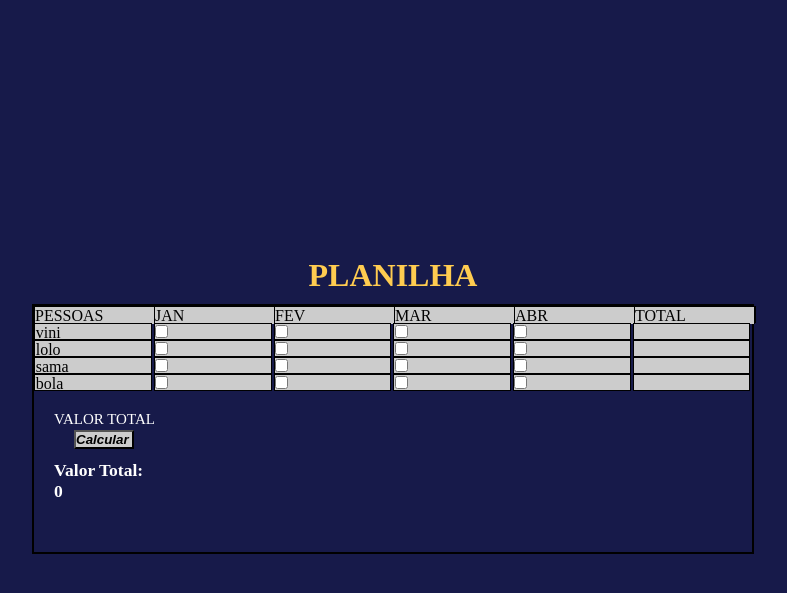
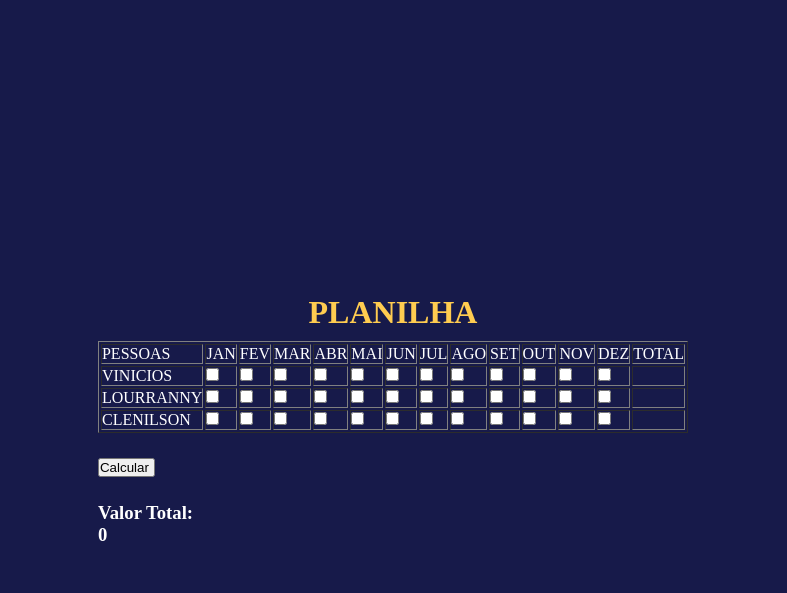
Before and after one commit to Hitalooo/psif, a Flask app: page /planilha in a window 1280 px wide. Shown: the top 593 px of the page, without its empty margins (247-1034 px from the left). Run offline with Flask 3, Linux system fonts and the light colour scheme.

Commit message:
planilha

```diff
--- a/app.py
+++ b/app.py
@@ -22,7 +22,6 @@ def planilha():
     totais = {}
 
     if request.method == 'POST':
-
         for key, value in request.form.items():
             try:
                 nome = key[4:]
@@ -34,7 +33,6 @@ def planilha():
                 checked_items[key] = True
                 print (key, value)
             except ValueError:
-
                 continue
 
     return render_template('planilha.html', total=total, checked_items=checked_items, total_por_pessoa=totais)
--- a/static/planilha.css
+++ b/static/planilha.css
@@ -10,15 +10,6 @@ body {
     align-items: center;
     display: flex;
     height: 100vh;
-}
-
-.conteudo {
-    width: 722px;
-    height: 250px;
-    border: 2px black solid;
-    display: flex;
-    flex-direction: column;
-    background-color: #171a4a;
     color: white;
 }
 
@@ -26,15 +17,6 @@ h1 {
     color: #ffcc50;
 }
 
-.mes {
-    width: 120px;
-    height: 17px;
-    border-right: 1px black solid;
-    display: flex;
-    flex-direction: row;
-    background-color: #ccc;
-    color: black;
-}
 
 .head {
     justify-content: center;
@@ -43,54 +25,14 @@ h1 {
     margin: 10px;
 }
 
-.categorias {
-    width: 722px;
-    height: 17px;
-    border: 1px black solid;
-    display: flex;
-    flex-direction: row;
-}
-.pessoas {
-    width: 119px;
-    margin-right: 1.6px;
-    margin-left: 0.2px;
-    background-color: #ccc;
-    color: black
-}
-.pes {
-    width: 100%;
-    height: 17px;
-    border: 1px black solid;
-    padding: 0.5px;
-}
-.teste {
-    display: flex;
-    flex-direction: row;
-}
-.calcular{
-    width: 2px;
-    height: 5px;
-    margin-left: 20px;
-    margin-top: 2px;
-}
-.calcular1 {
-    font-style: oblique;
-    font-weight: bold;
-    background-color: #ccc;
-    cursor: pointer;
-}
-
-.calcular1:hover {
-    background-color: #ffcc50;
-}
-
-.total{
-    padding: 20px;
-}
 h3{
     margin-top: 25px;
 }
 .footer{
     width: 97px;
     height: 15px;
+    margin-top: 25px;
 }
+.total{
+    margin-top: 25px;
+}
--- a/templates/churras.html
+++ /dev/null
@@ -1,5 +0,0 @@
-{% extends 'piscina.html' %}
-
-{% block content %}
-        <h1>PARABENS VOCÊ ACABA DE ESCOLHER UM CHURRAS</h1>
-{% endblock %}
--- a/templates/planilha.html
+++ b/templates/planilha.html
@@ -11,73 +11,86 @@
         <div class="head">
             <h1>PLANILHA</h1>
         </div>
+
         <form method="post">
-            <div class="conteudo">
-                <div class="categorias">
-                    <div class="mes">PESSOAS</div>
-                    <div class="mes"> JAN</div>
-                    <div class="mes"> FEV</div>
-                    <div class="mes"> MAR</div>
-                    <div class="mes"> ABR</div>
-                    <div class="mes"> TOTAL</div>
-
-                </div>
-                <div class="teste">
-                    <div class="pessoas">
-                        <div class="pes">vini</div>
-                        <div class="pes">lolo</div>
-                        <div class="pes">sama</div>
-                        <div class="pes">bola</div>
-                    </div>
-                    <div class="pessoas">
-                        <div class="pes"><input type="checkbox" name='jan_vini' value="10" {% if 'jan_vini' in checked_items %}checked{% endif %}></div>
-                        <div class="pes"><input type="checkbox" name='jan_lolo' value="10" {% if 'jan_lolo' in checked_items %}checked{% endif %}></div>
-                        <div class="pes"><input type="checkbox" name='jan_sama' value="10" {% if 'jan_sama' in checked_items %}checked{% endif %}></div>
-                        <div class="pes"><input type="checkbox" name='jan_bola' value="10" {% if 'jan_bola' in checked_items %}checked{% endif %}></div>
-                    </div>
-
-                    <div class="pessoas">
-                        <div class="pes"><input type="checkbox" name='feb_vini' value="10" {% if 'feb_vini' in checked_items %}checked{% endif %}></div>
-                        <div class="pes"><input type="checkbox" name='feb_lolo' value="10" {% if 'feb_lolo' in checked_items %}checked{% endif %}></div>
-                        <div class="pes"><input type="checkbox" name='feb_sama' value="10" {% if 'feb_sama' in checked_items %}checked{% endif %}></div>
-                        <div class="pes"><input type="checkbox" name='feb_bola' value="10" {% if 'feb_bola' in checked_items %}checked{% endif %}></div>
-                    </div>
-
-                    <div class="pessoas">
-                        <div class="pes"><input type="checkbox" name='mar_vini' value="10" {% if 'mar_vini' in checked_items %}checked{% endif %}></div>
-                        <div class="pes"><input type="checkbox" name='mar_lolo' value="10" {% if 'mar_lolo' in checked_items %}checked{% endif %}></div>
-                        <div class="pes"><input type="checkbox" name='mar_sama' value="10" {% if 'mar_sama' in checked_items %}checked{% endif %}></div>
-                        <div class="pes"><input type="checkbox" name='mar_bola' value="10" {% if 'mar_bola' in checked_items %}checked{% endif %}></div>
-                    </div>
-
-                    <div class="pessoas">
-                        <div class="pes"><input type="checkbox" name='apr_vini' value="10" {% if 'apr_vini' in checked_items %}checked{% endif %}></div>
-                        <div class="pes"><input type="checkbox" name='apr_lolo' value="10" {% if 'apr_lolo' in checked_items %}checked{% endif %}></div>
-                        <div class="pes"><input type="checkbox" name='apr_sama' value="10" {% if 'apr_sama' in checked_items %}checked{% endif %}></div>
-                        <div class="pes"><input type="checkbox" name='apr_bola' value="10" {% if 'apr_bola' in checked_items %}checked{% endif %}></div>
-                    </div>
-                    <div class="pessoas">
-                        <div class="pes"> {% if 'vini' in total_por_pessoa %}{{total_por_pessoa['vini']}}{% endif %}</div>
-                        <div class="pes"> {% if 'lolo' in total_por_pessoa %}{{total_por_pessoa['lolo']}}{% endif %}</div>
-                        <div class="pes"> {% if 'sama' in total_por_pessoa %}{{total_por_pessoa['sama']}}{% endif %}</div>
-                        <div class="pes"> {% if 'bola' in total_por_pessoa %}{{total_por_pessoa['bola']}}{% endif %}</div>
-                    </div>
-
-                    </form>
-                </div>
-                <div class="total" style="font-size: 15px;"> VALOR TOTAL
-
+                <table border="1">
+                    <tr>
+                        <td>PESSOAS</td>
+                        <td>JAN</td>
+                        <td>FEV</td>
+                        <td>MAR</td>
+                        <td>ABR</td>
+                        <td>MAI</td>
+                        <td>JUN</td>
+                        <td>JUL</td>
+                        <td>AGO</td>
+                        <td>SET</td>
+                        <td>OUT</td>
+                        <td>NOV</td>
+                        <td>DEZ</td>
+                        <td>TOTAL</td>
+                    </tr>
+                    <tr>
+                        <td>VINICIOS</td>
+                        <td><input type="checkbox" name='jan_vini' value="10" {% if 'jan_vini' in checked_items %}checked{% endif %}></td>
+                        <td><input type="checkbox" name='fev_vini' value="10" {% if 'fev_vini' in checked_items %}checked{% endif %}></td>
+                        <td><input type="checkbox" name='mar_vini' value="10" {% if 'mar_vini' in checked_items %}checked{% endif %}></td>
+                        <td><input type="checkbox" name='abr_vini' value="10" {% if 'abr_vini' in checked_items %}checked{% endif %}></td>
+                        <td><input type="checkbox" name='mai_vini' value="10" {% if 'mai_vini' in checked_items %}checked{% endif %}></td>
+                        <td><input type="checkbox" name='jun_vini' value="10" {% if 'jun_vini' in checked_items %}checked{% endif %}></td>
+                        <td><input type="checkbox" name='jul_vini' value="10" {% if 'jul_vini' in checked_items %}checked{% endif %}></td>
+                        <td><input type="checkbox" name='ago_vini' value="10" {% if 'ago_vini' in checked_items %}checked{% endif %}></td>
+                        <td><input type="checkbox" name='set_vini' value="10" {% if 'set_vini' in checked_items %}checked{% endif %}></td>
+                        <td><input type="checkbox" name='out_vini' value="10" {% if 'out_vini' in checked_items %}checked{% endif %}></td>
+                        <td><input type="checkbox" name='nov_vini' value="10" {% if 'nov_vini' in checked_items %}checked{% endif %}></td>
+                        <td><input type="checkbox" name='dez_vini' value="10" {% if 'dez_vini' in checked_items %}checked{% endif %}></td>
+                        <td>{% if 'vini' in total_por_pessoa %}{{total_por_pessoa['vini']}}{% endif %}</td>
+                    </tr>
+                    <tr>
+                        <td>LOURRANNY</td>
+                        <td><input type="checkbox" name='jan_lourranny' value="10" {% if 'jan_lourranny' in checked_items %}checked{% endif %}></td>
+                        <td><input type="checkbox" name='fev_lourranny' value="10" {% if 'fev_lourranny' in checked_items %}checked{% endif %}></td>
+                        <td><input type="checkbox" name='mar_lourranny' value="10" {% if 'mar_lourranny' in checked_items %}checked{% endif %}></td>
+                        <td><input type="checkbox" name='abr_lourranny' value="10" {% if 'abr_lourranny' in checked_items %}checked{% endif %}></td>
+                        <td><input type="checkbox" name='mai_lourranny' value="10" {% if 'mai_lourranny' in checked_items %}checked{% endif %}></td>
+                        <td><input type="checkbox" name='jun_lourranny' value="10" {% if 'jun_lourranny' in checked_items %}checked{% endif %}></td>
+                        <td><input type="checkbox" name='jul_lourranny' value="10" {% if 'jul_lourranny' in checked_items %}checked{% endif %}></td>
+                        <td><input type="checkbox" name='ago_lourranny' value="10" {% if 'ago_lourranny' in checked_items %}checked{% endif %}></td>
+                        <td><input type="checkbox" name='set_lourranny' value="10" {% if 'set_lourranny' in checked_items %}checked{% endif %}></td>
+                        <td><input type="checkbox" name='out_lourranny' value="10" {% if 'out_lourranny' in checked_items %}checked{% endif %}></td>
+                        <td><input type="checkbox" name='nov_lourranny' value="10" {% if 'nov_lourranny' in checked_items %}checked{% endif %}></td>
+                        <td><input type="checkbox" name='dez_lourranny' value="10" {% if 'dez_lourranny' in checked_items %}checked{% endif %}></td>
+                        <td>{% if 'lourranny' in total_por_pessoa %}{{total_por_pessoa['lourranny']}}{% endif %}</td>
+                    </tr>
+                    <tr>
+                        <td>CLENILSON</td>
+                        <td><input type="checkbox" name='jan_clenilson' value="10" {% if 'jan_clenilson' in checked_items %}checked{% endif %}></td>
+                        <td><input type="checkbox" name='fev_clenilson' value="10" {% if 'fev_clenilson' in checked_items %}checked{% endif %}></td>
+                        <td><input type="checkbox" name='mar_clenilson' value="10" {% if 'mar_clenilson' in checked_items %}checked{% endif %}></td>
+                        <td><input type="checkbox" name='abr_clenilson' value="10" {% if 'abr_clenilson' in checked_items %}checked{% endif %}></td>
+                        <td><input type="checkbox" name='mai_clenilson' value="10" {% if 'mai_clenilson' in checked_items %}checked{% endif %}></td>
+                        <td><input type="checkbox" name='jun_clenilson' value="10" {% if 'jun_clenilson' in checked_items %}checked{% endif %}></td>
+                        <td><input type="checkbox" name='jul_clenilson' value="10" {% if 'jul_clenilson' in checked_items %}checked{% endif %}></td>
+                        <td><input type="checkbox" name='ago_clenilson' value="10" {% if 'ago_clenilson' in checked_items %}checked{% endif %}></td>
+                        <td><input type="checkbox" name='set_clenilson' value="10" {% if 'set_clenilson' in checked_items %}checked{% endif %}></td>
+                        <td><input type="checkbox" name='out_clenilson' value="10" {% if 'out_clenilson' in checked_items %}checked{% endif %}></td>
+                        <td><input type="checkbox" name='nov_clenilson' value="10" {% if 'nov_clenilson' in checked_items %}checked{% endif %}></td>
+                        <td><input type="checkbox" name='dez_clenilson' value="10" {% if 'dez_clenilson' in checked_items %}checked{% endif %}></td>
+                        <td>{% if 'clenilson' in total_por_pessoa %}{{total_por_pessoa['clenilson']}}{% endif %}</td>
+                    </tr>
+                </table>
+                <div class="total" style="font-size: 15px;">
                     <div class="calcular"><input class="calcular1" type="submit" value="Calcular "></div>
-                {% if total is not none %}
-                        <div class="footer">
-                            <h3>Valor Total: {{ total }}</h3>
-                        </div>
-                {% endif %}
-                </div>
                 </div>
 
+                {% if total is not none %}
+                <div class="footer">
+                    <h3>Valor Total: {{ total }}</h3>
+                </div>
+                {% endif %}
+        </form>
 
-
+        </div>
     </div>
 </body>
 </html>
```
Also changed, not shown: 10 other files.
